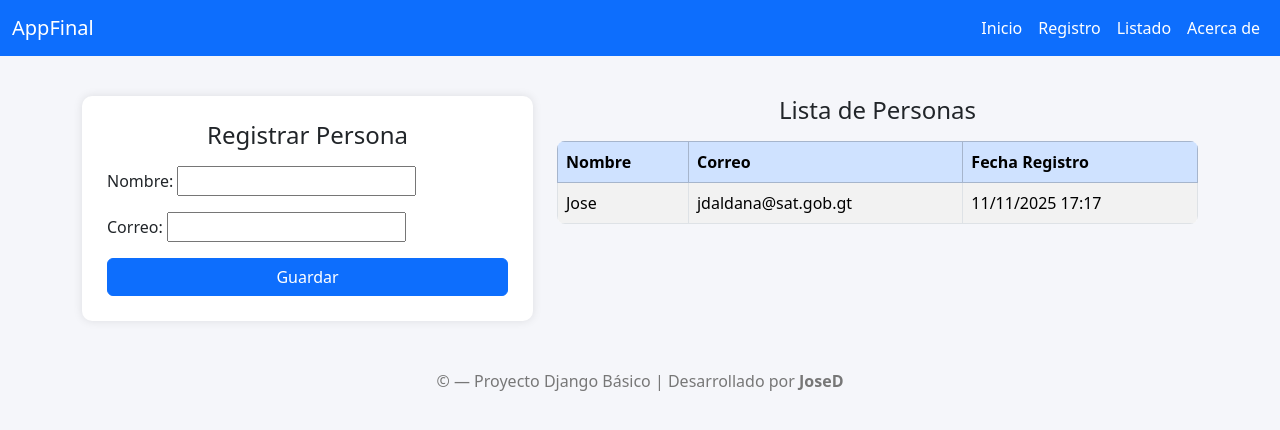
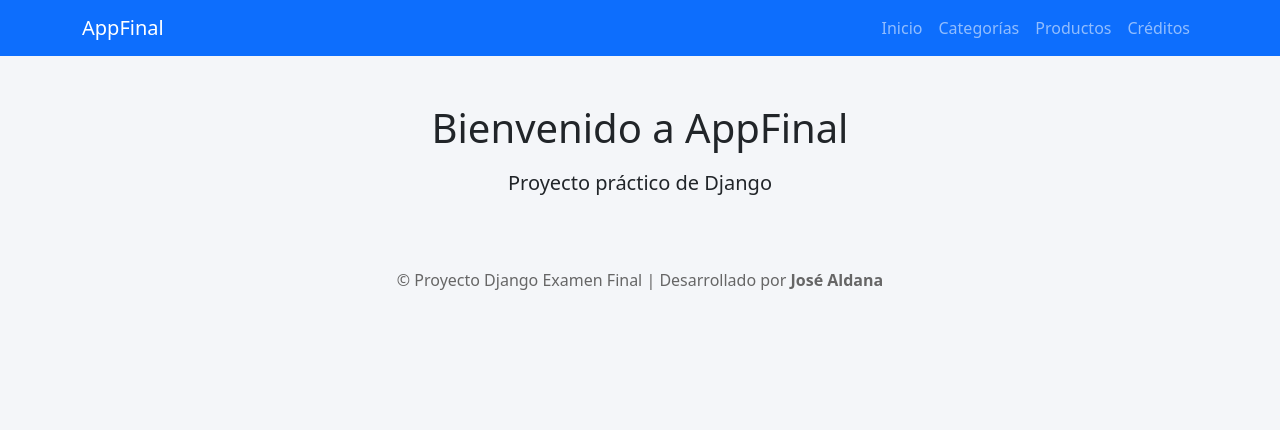
Before and after one commit to jd1jose/PFinal, a Django app: page / in a window 1280 px wide. Shown: the top 430 px of the page. Run offline with Django 5.2, Linux system fonts and the light colour scheme; data comes from the database, SQL or seed files in the repository.

Commit message:
commit 1

```diff
--- a/Pfinal/appFinal/forms.py
+++ b/Pfinal/appFinal/forms.py
@@ -1,7 +1,13 @@
 from django import forms
-from .models import Persona
+from .models import Categoria, Producto
 
-class PersonaForm(forms.ModelForm):
+class CategoriaForm(forms.ModelForm):
     class Meta:
-        model = Persona
-        fields = ['nombre', 'correo']
+        model = Categoria
+        fields = ['nombre', 'descripcion']
+
+
+class ProductoForm(forms.ModelForm):
+    class Meta:
+        model = Producto
+        fields = ['nombre', 'descripcion', 'precio', 'stock', 'categoria']
--- a/Pfinal/appFinal/models.py
+++ b/Pfinal/appFinal/models.py
@@ -1,9 +1,20 @@
 from django.db import models
 
 
-class Persona(models.Model):
+class Categoria(models.Model):
     nombre = models.CharField(max_length=100)
-    correo = models.EmailField(unique=True)
+    descripcion = models.TextField(blank=True, null=True)
+
+    def __str__(self):
+        return self.nombre
+
+
+class Producto(models.Model):
+    nombre = models.CharField(max_length=120)
+    descripcion = models.TextField(blank=True, null=True)
+    precio = models.DecimalField(max_digits=8, decimal_places=2)
+    stock = models.IntegerField(default=0)
+    categoria = models.ForeignKey(Categoria, on_delete=models.CASCADE)
     fecha_registro = models.DateTimeField(auto_now_add=True)
 
     def __str__(self):
--- /dev/null
+++ b/Pfinal/appFinal/templates/appFinal/base.html
@@ -0,0 +1,65 @@
+<!DOCTYPE html>
+<html lang="es">
+
+<head>
+    <meta charset="UTF-8">
+    <meta name="viewport" content="width=device-width, initial-scale=1.0">
+    <title>AppFinal</title>
+
+    <!-- Bootstrap -->
+    <link href="https://cdn.jsdelivr.net/npm/bootstrap@5.3.3/dist/css/bootstrap.min.css" rel="stylesheet">
+
+    <style>
+        body {
+            background-color: #f4f6f9;
+        }
+
+        .navbar-custom {
+            background-color: #0d6efd;
+        }
+
+        footer {
+            margin-top: 50px;
+            text-align: center;
+            padding: 20px;
+            color: #666;
+        }
+    </style>
+</head>
+
+<body>
+
+    <!-- NAVBAR -->
+    <nav class="navbar navbar-expand-lg navbar-dark navbar-custom">
+        <div class="container">
+            <a class="navbar-brand" href="/">AppFinal</a>
+
+            <div class="collapse navbar-collapse">
+                <ul class="navbar-nav ms-auto">
+
+                    <li class="nav-item"><a class="nav-link" href="/">Inicio</a></li>
+
+                    <li class="nav-item"><a class="nav-link" href="/categorias/">Categorías</a></li>
+
+                    <li class="nav-item"><a class="nav-link" href="/productos/">Productos</a></li>
+
+                    <li class="nav-item"><a class="nav-link" href="/creditos/">Créditos</a></li>
+
+                </ul>
+            </div>
+        </div>
+    </nav>
+
+    <!-- CONTENIDO -->
+    <div class="container mt-5">
+        {% block content %}{% endblock %}
+    </div>
+
+    <!-- FOOTER -->
+    <footer>
+        © Proyecto Django Examen Final | Desarrollado por <strong>José Aldana</strong>
+    </footer>
+
+</body>
+
+</html>
--- a/Pfinal/appFinal/templates/appFinal/index.html
+++ b/Pfinal/appFinal/templates/appFinal/index.html
@@ -1,116 +1,10 @@
-<!DOCTYPE html>
-<html lang="es">
-<head>
-    <meta charset="UTF-8">
-    <meta name="viewport" content="width=device-width, initial-scale=1.0">
-    <title>AppFinal | Django Básico</title>
+{% extends "appFinal/base.html" %}
 
-    <!-- ✅ Bootstrap 5 CDN -->
-    <link href="https://cdn.jsdelivr.net/npm/bootstrap@5.3.3/dist/css/bootstrap.min.css" rel="stylesheet">
+{% block content %}
 
-    <style>
-        body {
-            background-color: #f5f6fa;
-        }
-        .navbar {
-            background-color: #0d6efd !important;
-        }
-        .navbar-brand, .nav-link {
-            color: white !important;
-        }
-        .container {
-            margin-top: 40px;
-        }
-        .form-container {
-            background: white;
-            padding: 25px;
-            border-radius: 10px;
-            box-shadow: 0 0 10px rgba(0,0,0,0.1);
-        }
-        table {
-            background: white;
-            border-radius: 8px;
-            overflow: hidden;
-        }
-        footer {
-            margin-top: 50px;
-            text-align: center;
-            color: #777;
-        }
-    </style>
-</head>
-<body>
+<div class="text-center">
+    <h1 class="mb-3">Bienvenido a AppFinal</h1>
+    <p class="lead">Proyecto práctico de Django</p>
+</div>
 
-    <!-- 🔹 Navbar -->
-    <nav class="navbar navbar-expand-lg navbar-dark">
-        <div class="container-fluid">
-            <a class="navbar-brand" href="#">AppFinal</a>
-            <button class="navbar-toggler" type="button" data-bs-toggle="collapse" data-bs-target="#navbarNav">
-                <span class="navbar-toggler-icon"></span>
-            </button>
-            <div class="collapse navbar-collapse" id="navbarNav">
-                <ul class="navbar-nav ms-auto">
-                    <li class="nav-item"><a class="nav-link" href="#">Inicio</a></li>
-                    <li class="nav-item"><a class="nav-link" href="#">Registro</a></li>
-                    <li class="nav-item"><a class="nav-link" href="#">Listado</a></li>
-                    <li class="nav-item"><a class="nav-link" href="#">Acerca de</a></li>
-                </ul>
-            </div>
-        </div>
-    </nav>
-
-    <!-- 🔹 Contenido principal -->
-    <div class="container">
-        <div class="row">
-            <!-- Formulario -->
-            <div class="col-md-5">
-                <div class="form-container">
-                    <h4 class="text-center mb-3">Registrar Persona</h4>
-                    <form method="POST" novalidate>
-                        {% csrf_token %}
-                        {{ form.as_p }}
-                        <div class="text-center">
-                            <button type="submit" class="btn btn-primary w-100">Guardar</button>
-                        </div>
-                    </form>
-                </div>
-            </div>
-
-            <!-- Tabla -->
-            <div class="col-md-7">
-                <h4 class="text-center mb-3">Lista de Personas</h4>
-                <table class="table table-striped table-bordered align-middle">
-                    <thead class="table-primary">
-                        <tr>
-                            <th>Nombre</th>
-                            <th>Correo</th>
-                            <th>Fecha Registro</th>
-                        </tr>
-                    </thead>
-                    <tbody>
-                        {% for persona in personas %}
-                        <tr>
-                            <td>{{ persona.nombre }}</td>
-                            <td>{{ persona.correo }}</td>
-                            <td>{{ persona.fecha_registro|date:"d/m/Y H:i" }}</td>
-                        </tr>
-                        {% empty %}
-                        <tr>
-                            <td colspan="3" class="text-center text-muted">No hay registros todavía.</td>
-                        </tr>
-                        {% endfor %}
-                    </tbody>
-                </table>
-            </div>
-        </div>
-    </div>
-
-    <!-- 🔹 Footer -->
-    <footer class="mt-5">
-        <p>© {{ now|date:"Y" }} — Proyecto Django Básico | Desarrollado por <strong>JoseD</strong></p>
-    </footer>
-
-    <!-- ✅ Bootstrap JS -->
-    <script src="https://cdn.jsdelivr.net/npm/bootstrap@5.3.3/dist/js/bootstrap.bundle.min.js"></script>
-</body>
-</html>
+{% endblock %}
--- a/Pfinal/appFinal/urls.py
+++ b/Pfinal/appFinal/urls.py
@@ -2,5 +2,21 @@
 from . import views
 
 urlpatterns = [
+    # HOME
     path('', views.index, name='index'),
+
+    # CATEGORIAS
+    path('categorias/', views.listar_categorias, name='listar_categorias'),
+    path('categorias/agregar/', views.agregar_categoria, name='agregar_categoria'),
+    path('categorias/editar/<int:id>/', views.editar_categoria, name='editar_categoria'),
+    path('categorias/eliminar/<int:id>/', views.eliminar_categoria, name='eliminar_categoria'),
+
+    # PRODUCTOS
+    path('productos/', views.listar_productos, name='listar_productos'),
+    path('productos/agregar/', views.agregar_producto, name='agregar_producto'),
+    path('productos/editar/<int:id>/', views.editar_producto, name='editar_producto'),
+    path('productos/eliminar/<int:id>/', views.eliminar_producto, name='eliminar_producto'),
+
+    # CREDITS
+    path('creditos/', views.creditos, name='creditos'),
 ]
--- a/Pfinal/appFinal/views.py
+++ b/Pfinal/appFinal/views.py
@@ -1,15 +1,66 @@
-from django.shortcuts import render, redirect
-from .forms import PersonaForm
-from .models import Persona
+from django.shortcuts import render, redirect, get_object_or_404
+from .forms import CategoriaForm, ProductoForm
+from .models import Categoria, Producto
 
 def index(request):
-    if request.method == 'POST':
-        form = PersonaForm(request.POST)
+    return render(request, "appFinal/index.html")
+# --------- CATEGORIAS ----------
+def listar_categorias(request):
+    categorias = Categoria.objects.all()
+    return render(request, "appFinal/categorias.html", {"categorias": categorias})
+
+
+def agregar_categoria(request):
+    form = CategoriaForm(request.POST or None)
+    if request.method == "POST":
         if form.is_valid():
             form.save()
-            return redirect('index')
-    else:
-        form = PersonaForm()
+            return redirect("listar_categorias")
+    return render(request, "appFinal/agregar_categoria.html", {"form": form})
 
-    personas = Persona.objects.all()
-    return render(request, 'appFinal/index.html', {'form': form, 'personas': personas})
+
+def editar_categoria(request, id):
+    categoria = get_object_or_404(Categoria, id=id)
+    form = CategoriaForm(request.POST or None, instance=categoria)
+    if request.method == "POST":
+        if form.is_valid():
+            form.save()
+            return redirect("listar_categorias")
+    return render(request, "appFinal/editar_categoria.html", {"form": form})
+
+def eliminar_categoria(request, id):
+    categoria = get_object_or_404(Categoria, id=id)
+    categoria.delete()
+    return redirect("listar_categorias")
+
+# --------- PRODUCTOS ----------
+def listar_productos(request):
+    productos = Producto.objects.all()
+    return render(request, "appFinal/productos.html", {"productos": productos})
+
+
+def agregar_producto(request):
+    form = ProductoForm(request.POST or None)
+    if request.method == "POST":
+        if form.is_valid():
+            form.save()
+            return redirect("listar_productos")
+    return render(request, "appFinal/agregar_producto.html", {"form": form})
+
+
+def editar_producto(request, id):
+    producto = get_object_or_404(Producto, id=id)
+    form = ProductoForm(request.POST or None, instance=producto)
+    if request.method == "POST":
+        if form.is_valid():
+            form.save()
+            return redirect("listar_productos")
+    return render(request, "appFinal/editar_producto.html", {"form": form})
+
+def eliminar_producto(request, id):
+    producto = get_object_or_404(Producto, id=id)
+    producto.delete()
+    return redirect("listar_productos")
+
+def creditos(request):
+    return render(request, "appFinal/creditos.html")
```
Also changed, not shown: Pfinal/appFinal/templates/appFinal/agregar_categoria.html (added, +16 -0 lines), Pfinal/appFinal/templates/appFinal/agregar_producto.html (added, +16 -0 lines), Pfinal/appFinal/templates/appFinal/categorias.html (added, +32 -0 lines), Pfinal/appFinal/templates/appFinal/creditos.html (added, +12 -0 lines), Pfinal/appFinal/templates/appFinal/editar_categoria.html (added, +16 -0 lines), Pfinal/appFinal/templates/appFinal/editar_producto.html (added, +16 -0 lines), Pfinal/appFinal/templates/appFinal/productos.html (added, +40 -0 lines), Pfinal/appFinal/migrations/0002_categoria_producto_delete_persona.py (added), Pfinal/appFinal/migrations/0003_producto_stock.py (added), Pfinal/db.sqlite3.
